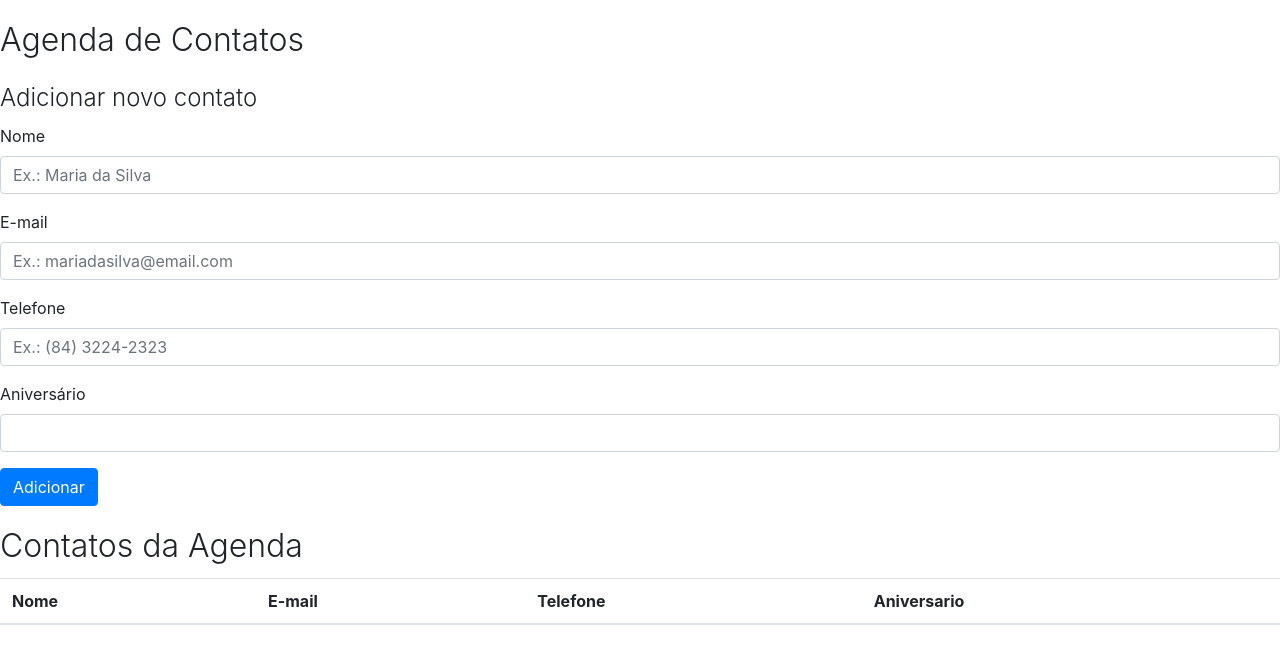
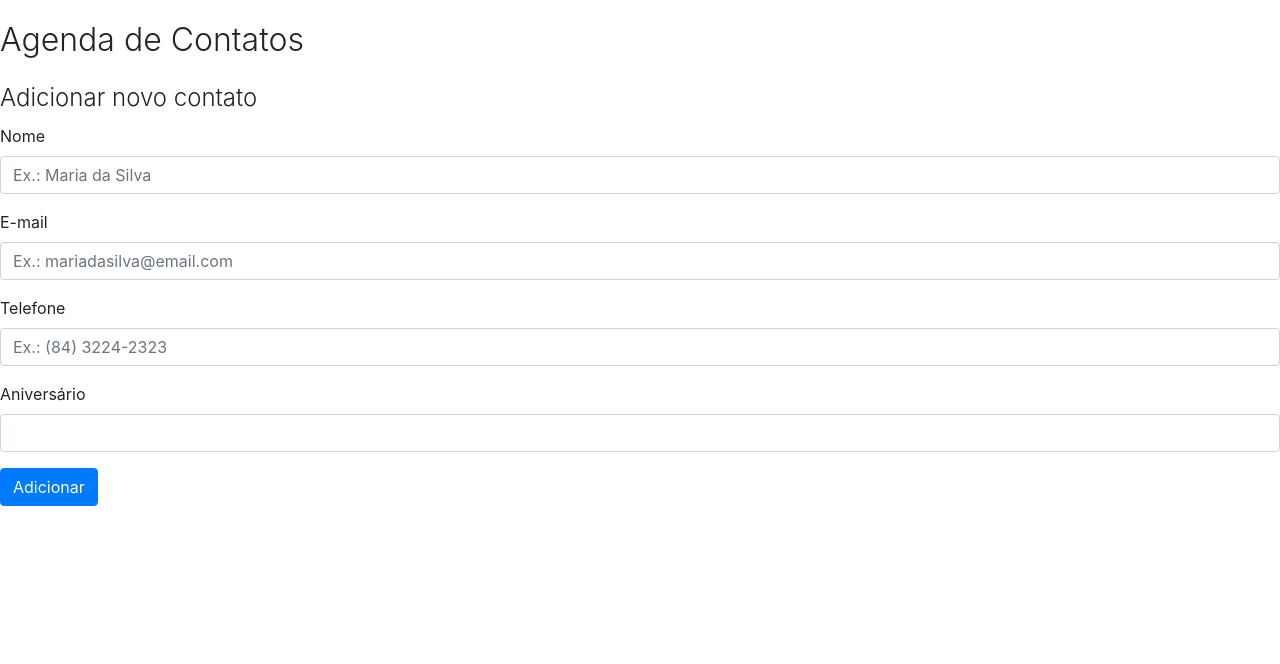
Before and after one commit to yetnsm/Agenda-de-Contatos, an Angular app: page / in a window 1280 px wide. Shown: the top 664 px of the page. Built offline with nearby package versions, Linux system fonts and the light colour scheme.

Commit message:
finalizado

```diff
--- a/src/app/contatos/contatos.component.html
+++ b/src/app/contatos/contatos.component.html
@@ -32,8 +32,8 @@
     <input type="button" class="btn btn-primary" value="Adicionar" (click)="adicionar(n, e, t, a)" />
   </form>
 
-  <div class="titulo">Contatos da Agenda</div>
-  <table class="table" [class.contatos]="quantContatos > 0">
+  <div class="titulo" *ngIf="quantContatos > 0">Contatos da Agenda</div>
+  <table class="table" [class.contatos]="quantContatos > 0" *ngIf="quantContatos > 0">
     <thead>
       <tr>
         <th scope="col">Nome</th>
```
